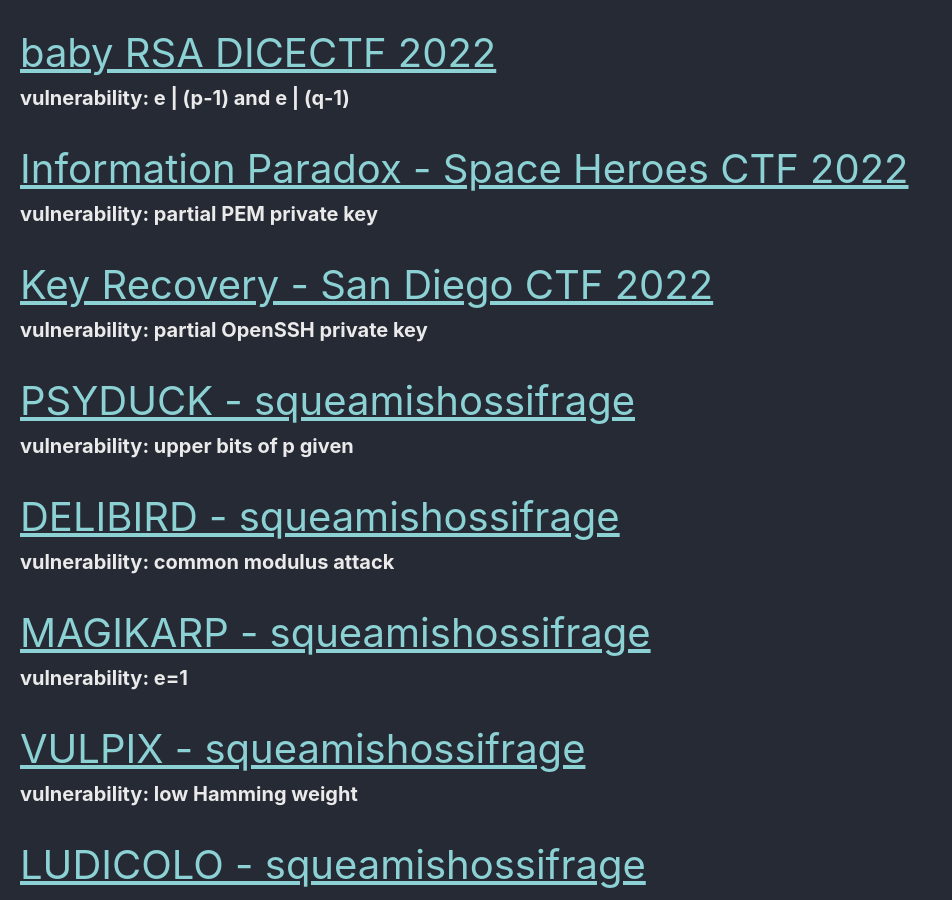
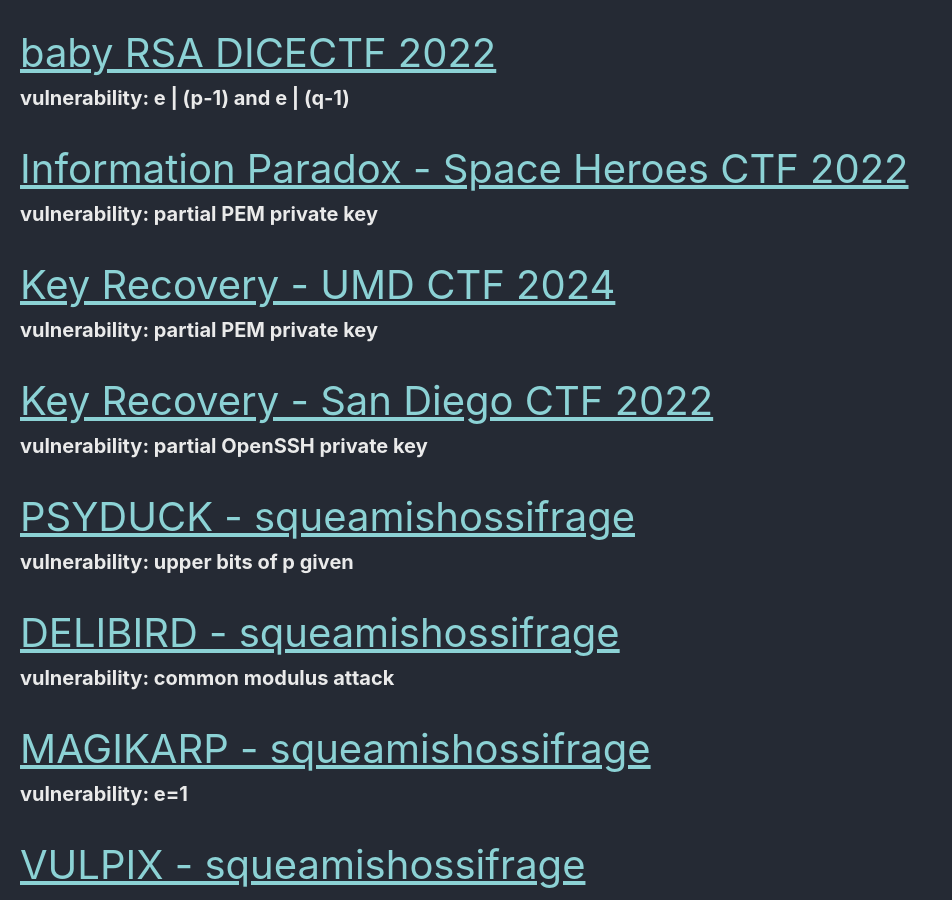
Before and after one commit to Connor-McCartney/Connor-McCartney.github.io, a Jekyll site: the page built from _pages/cryptography/rsa/rsa.md, in a window 1280 px wide and 900 px high, scrolled down 761 px. Shown: the whole window, without its empty margins (0-952 px from the left). Built offline with Jekyll 4.4.1, drawn with Linux system fonts in a browser that asks for light colours; cached includes are drawn as plain includes.

Commit message:
Update rsa.md

```diff
--- a/_pages/cryptography/rsa/rsa.md
+++ b/_pages/cryptography/rsa/rsa.md
@@ -31,6 +31,10 @@ __vulnerability: e | (p-1) and e | (q-1)__
 
 
 <span style="font-size:2em;">   [Information Paradox - Space Heroes CTF 2022](/cryptography/rsa/information-paradox-SHCTF-2022)       </span> <br>
+__vulnerability: partial PEM private key__
+
+
+<span style="font-size:2em;">   [Key Recovery - UMD CTF 2024](/cryptography/rsa/Key-Recovery-UMD-CTF-2024)       </span> <br>
 __vulnerability: partial PEM private key__
 
 
```
